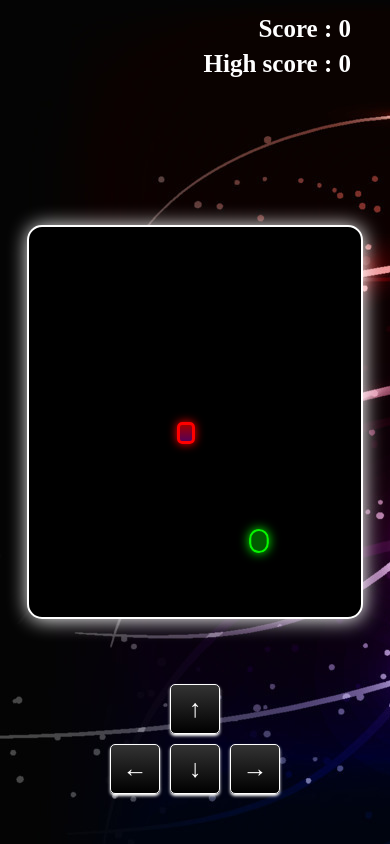
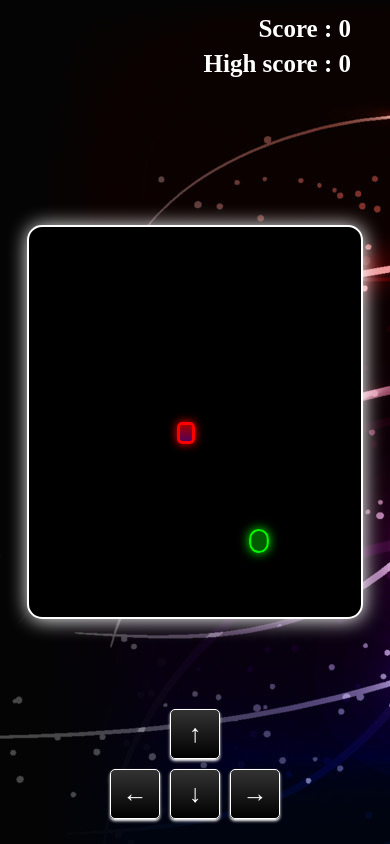
Before and after one commit to shreyas023/Snake-game, a plain HTML site: page index.html in a window 390 px wide. Drawn offline with Linux system fonts and the light colour scheme; a web font is replaced by a local one.

Commit message:
Update style.css

```diff
--- a/style.css
+++ b/style.css
@@ -105,4 +105,7 @@
         height: 100vmin;
         width: 85vmin;
     }
+    .mobile{
+        bottom:25px;
+    }
 }
```
